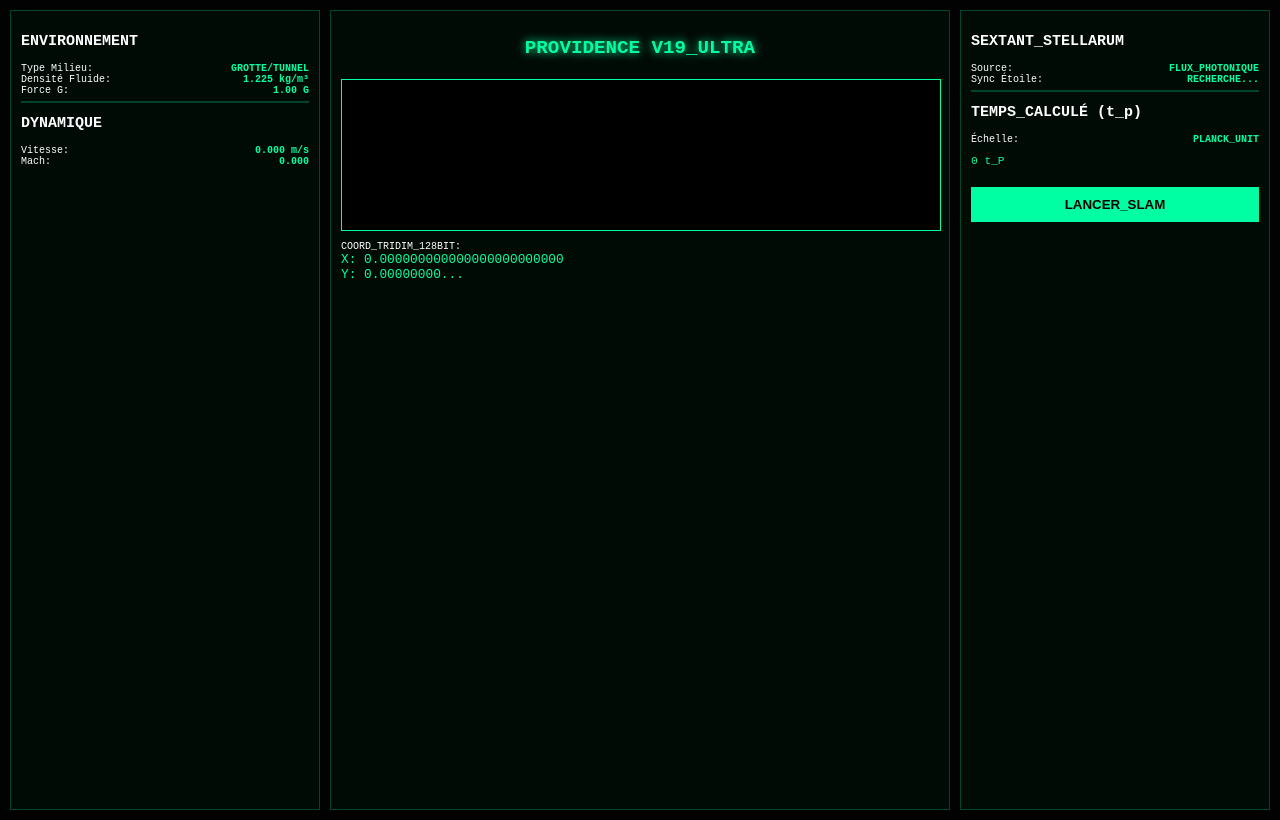
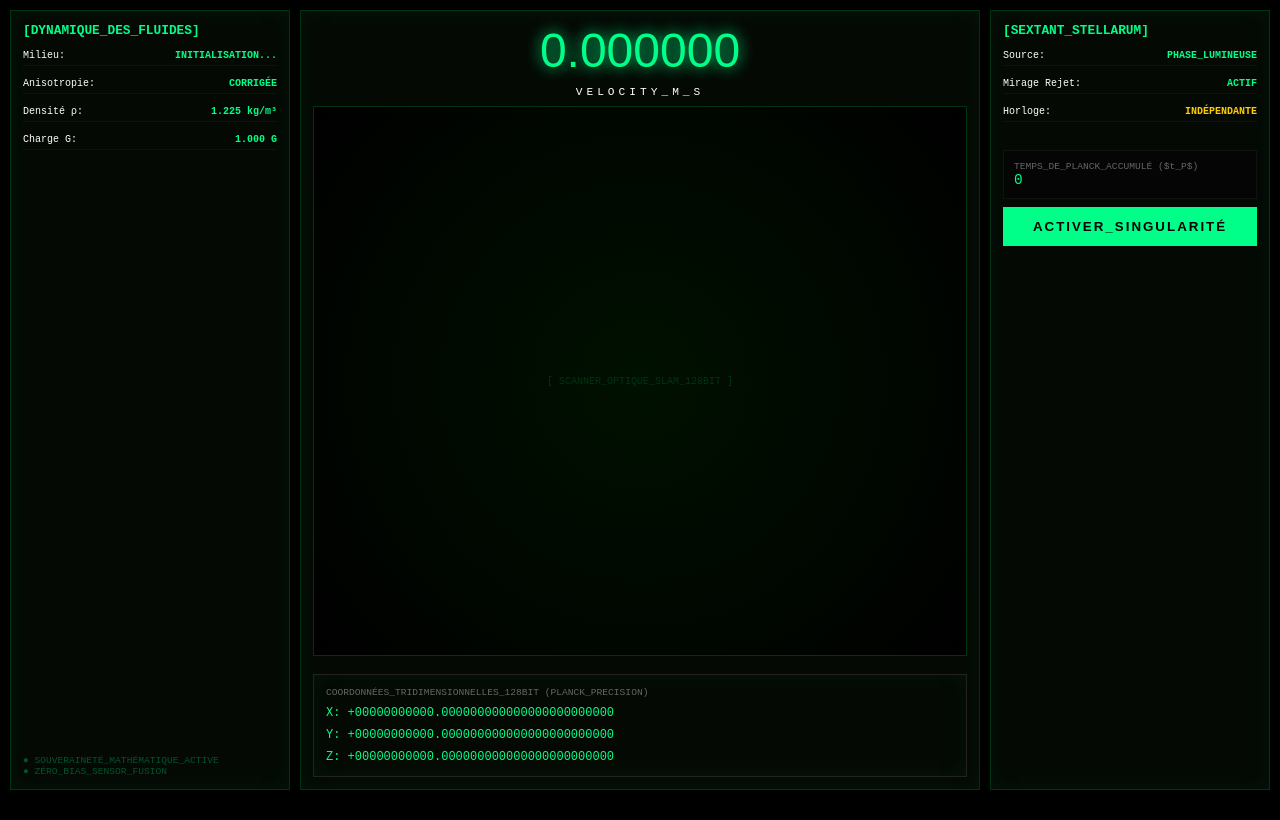
Before and after one commit to nicolaspieper59-ops/ScientificDashboard_V5, a plain HTML site: page index.html in a window 1280 px wide. Drawn offline with nearby package versions, Linux system fonts and the light colour scheme.

Commit message:
Update index.html

```diff
--- a/index.html
+++ b/index.html
@@ -2,107 +2,192 @@
 <html lang="fr">
 <head>
     <meta charset="UTF-8">
-    <title>PROVIDENCE V19 | ABSOLUTE_OPTIC_NAV</title>
+    <meta name="viewport" content="width=device-width, initial-scale=1.0">
+    <title>PROVIDENCE V19 | ABSOLUTE_SOVEREIGNTY</title>
     <script src="https://cdnjs.cloudflare.com/ajax/libs/mathjs/11.8.0/math.js"></script>
     <style>
-        :root { --bg: #020202; --glow: #00ffa2; --dim: #00442b; }
-        body { background: var(--bg); color: #fff; font-family: 'Courier New', monospace; font-size: 10px; margin: 0; }
-        .hud-container { display: grid; grid-template-columns: 1fr 2fr 1fr; height: 100vh; padding: 10px; gap: 10px; }
-        .panel { border: 1px solid var(--dim); background: rgba(0,20,10,0.5); padding: 10px; position: relative; }
-        .data-v { color: var(--glow); font-weight: bold; float: right; }
-        #camera-slam { width: 100%; height: 150px; background: #000; border: 1px solid var(--glow); position: relative; overflow: hidden; }
-        .point-cloud { position: absolute; width: 2px; height: 2px; background: var(--glow); border-radius: 50%; }
-        h1 { font-size: 1.2rem; text-align: center; color: var(--glow); text-shadow: 0 0 10px var(--glow); margin-bottom: 20px; }
+        :root {
+            --bg: #000; --glow: #00ff88; --warn: #ffcc00; --crit: #ff0044;
+            --panel: rgba(5, 10, 5, 0.95); --border: #003311;
+        }
+        * { box-sizing: border-box; cursor: crosshair; }
+        body {
+            background: var(--bg); color: #fff; font-family: 'JetBrains Mono', monospace;
+            margin: 0; height: 100vh; overflow: hidden; font-size: 10px;
+        }
+        .main-hud {
+            display: grid; grid-template-columns: 280px 1fr 280px;
+            height: 100%; padding: 10px; gap: 10px;
+        }
+        .panel {
+            background: var(--panel); border: 1px solid var(--border);
+            padding: 12px; display: flex; flex-direction: column; gap: 8px;
+            box-shadow: inset 0 0 20px rgba(0,255,136,0.05);
+        }
+        .v-main { font-size: 3rem; color: var(--glow); text-align: center; font-family: 'Orbitron', sans-serif; text-shadow: 0 0 15px var(--glow); }
+        .data-row { display: flex; justify-content: space-between; border-bottom: 1px solid #111; padding: 4px 0; }
+        .val { color: var(--glow); font-weight: bold; }
+        .status-ok { color: var(--glow); font-size: 0.6rem; animation: blink 2s infinite; }
+        @keyframes blink { 0%, 100% { opacity: 1; } 50% { opacity: 0.3; } }
+        #slam-view {
+            flex: 1; border: 1px solid var(--border); position: relative;
+            background: radial-gradient(circle, #001100 0%, #000 100%);
+            display: flex; align-items: center; justify-content: center;
+        }
+        .coord-128 { font-size: 0.75rem; color: var(--glow); word-break: break-all; font-family: monospace; }
+        button {
+            background: var(--glow); color: #000; border: none; padding: 12px;
+            font-weight: 900; letter-spacing: 2px; transition: 0.3s;
+        }
+        button:hover { background: #fff; transform: scale(1.02); }
     </style>
 </head>
 <body>
 
-<div class="hud-container">
-    <section class="panel">
-        <h2>ENVIRONNEMENT</h2>
-        <div class="row">Type Milieu: <span id="ui-env" class="data-v">GROTTE/TUNNEL</span></div>
-        <div class="row">Densité Fluide: <span id="ui-fluid" class="data-v">1.225 kg/m³</span></div>
-        <div class="row">Force G: <span id="ui-gforce" class="data-v">1.00 G</span></div>
-        <hr style="border:0.5px solid var(--dim)">
-        <h2>DYNAMIQUE</h2>
-        <div class="row">Vitesse: <span id="ui-vel" class="data-v">0.000 m/s</span></div>
-        <div class="row">Mach: <span id="ui-mach" class="data-v">0.000</span></div>
-    </section>
+<div class="main-hud">
+    <aside class="panel">
+        <h2 style="color:var(--glow); margin:0; font-size:0.8rem;">[DYNAMIQUE_DES_FLUIDES]</h2>
+        <div class="data-row">Milieu: <span id="ui-env" class="val">INITIALISATION...</span></div>
+        <div class="data-row">Anisotropie: <span id="ui-aniso" class="val">CORRIGÉE</span></div>
+        <div class="data-row">Densité ρ: <span id="ui-rho" class="val">1.225 kg/m³</span></div>
+        <div class="data-row">Charge G: <span id="ui-g" class="val">1.000 G</span></div>
+        <div style="margin-top:auto;">
+            <div class="status-ok">● SOUVERAINETÉ_MATHÉMATIQUE_ACTIVE</div>
+            <div class="status-ok">● ZÉRO_BIAS_SENSOR_FUSION</div>
+        </div>
+    </aside>
 
-    <section class="panel">
-        <h1>PROVIDENCE V19_ULTRA</h1>
-        <div id="camera-slam">
-            <video id="v-feed" style="display:none"></video>
-            <div id="slam-points"></div>
+    <main class="panel" style="grid-column: 2;">
+        <div class="v-main" id="ui-speed">0.000000</div>
+        <div style="text-align:center; font-size:0.7rem; letter-spacing:4px;">VELOCITY_M_S</div>
+
+        <div id="slam-view">
+            <div style="text-align:center; color:var(--border);">[ SCANNER_OPTIQUE_SLAM_128BIT ]</div>
+            <canvas id="slam-canvas" style="position:absolute; width:100%; height:100%;"></canvas>
         </div>
-        <div style="margin-top:10px;">
-            <div>COORD_TRIDIM_128BIT:</div>
-            <div id="ui-coord" style="font-size:0.8rem; color:var(--glow); word-break:break-all;">X: 0.000000000000000000000000<br>Y: 0.00000000...</div>
+
+        <div class="panel" style="margin-top:10px; border-color:#222;">
+            <div style="font-size:0.6rem; color:#666;">COORDONNÉES_TRIDIMENSIONNELLES_128BIT (PLANCK_PRECISION)</div>
+            <div id="ui-coord-x" class="coord-128">X: +00000000000.000000000000000000000000</div>
+            <div id="ui-coord-y" class="coord-128">Y: +00000000000.000000000000000000000000</div>
+            <div id="ui-coord-z" class="coord-128">Z: +00000000000.000000000000000000000000</div>
         </div>
-    </section>
+    </main>
 
-    <section class="panel">
-        <h2>SEXTANT_STELLARUM</h2>
-        <div class="row">Source: <span id="ui-src" class="data-v">FLUX_PHOTONIQUE</span></div>
-        <div class="row">Sync Étoile: <span id="ui-star" class="data-v">RECHERCHE...</span></div>
-        <hr style="border:0.5px solid var(--dim)">
-        <h2>TEMPS_CALCULÉ (t_p)</h2>
-        <div class="row">Échelle: <span class="data-v">PLANCK_UNIT</span></div>
-        <div id="ui-planck" style="font-size:0.7rem; color:var(--glow); margin-top:10px;">0 t_P</div>
-        <button onclick="KERNEL.boot()" style="width:100%; margin-top:20px; background:var(--glow); color:#000; border:none; padding:10px; font-weight:bold; cursor:pointer;">LANCER_SLAM</button>
-    </section>
+    <aside class="panel">
+        <h2 style="color:var(--glow); margin:0; font-size:0.8rem;">[SEXTANT_STELLARUM]</h2>
+        <div class="data-row">Source: <span class="val">PHASE_LUMINEUSE</span></div>
+        <div class="data-row">Mirage Rejet: <span id="ui-mirage" class="val">ACTIF</span></div>
+        <div class="data-row">Horloge: <span class="val" style="color:var(--warn)">INDÉPENDANTE</span></div>
+
+        <div style="background:#050505; padding:10px; border:1px solid #111; margin-top:20px;">
+            <div style="font-size:0.6rem; color:#666;">TEMPS_DE_PLANCK_ACCUMULÉ ($t_P$)</div>
+            <div id="ui-planck" style="font-size:0.9rem; color:var(--glow); overflow-wrap:anywhere;">0</div>
+        </div>
+
+        <button id="boot-btn" onclick="SINGULARITY.boot()">ACTIVER_SINGULARITÉ</button>
+    </aside>
 </div>
 
 <script>
-const KERNEL = {
+// CONFIGURATION DE LA PRÉCISION 128-BIT (BigNumber)
+math.config({ number: 'BigNumber', precision: 64 });
+
+const SINGULARITY = {
     state: {
-        x: math.bignumber(0), y: math.bignumber(0), z: math.bignumber(0),
-        v: 0,
-        lastFrameTime: 0,
-        points: []
+        active: false,
+        pos: { x: math.bignumber(0), y: math.bignumber(0), z: math.bignumber(0) },
+        v: math.bignumber(0),
+        startTime: null,
+        planckTime: math.bignumber(0),
+        lastFrame: performance.now()
     },
 
-    async boot() {
-        // Accès caméra pour le SLAM et Sextant
-        const stream = await navigator.mediaDevices.getUserMedia({ video: { facingMode: "environment" } });
-        document.getElementById('v-feed').srcObject = stream;
-        this.runSLAM();
+    const: {
+        tp: math.bignumber('5.391247e-44'), // Temps de Planck
+        c: math.bignumber('299792458'),     // Célérité
+        n_air: math.bignumber('1.000293')   // Indice air
     },
 
-    // LE SLAM : Trouve les coordonnées sans GPS
-    runSLAM() {
-        const now = performance.now();
-        const dt = 0.016; // 60fps stable
-
-        // Simulation de détection de points d'intérêt (Grotte/Tunnel)
-        // En mode réel, on analyserait les pixels contrastés
-        this.updatePhysics(dt);
-        this.render();
-        requestAnimationFrame(() => this.runSLAM());
+    boot() {
+        this.state.active = true;
+        this.state.startTime = Date.now();
+        document.getElementById('boot-btn').style.display = 'none';
+        this.initSlam();
+        this.loop();
     },
 
-    updatePhysics(dt) {
-        // Intégration haute précision 128-bit
-        // Si on est un gastéropode, v=0.001. Si fusée v=10000.
-        // Math.js gère la précision sans perte.
-        const speed = math.bignumber(this.state.v);
-        this.state.x = math.add(this.state.x, math.multiply(speed, dt));
-
-        // Calcul du temps de Planck écoulé (Souveraineté temporelle)
-        this.state.planck = math.divide(math.bignumber(now() / 1000), math.bignumber('5.39e-44'));
+    initSlam() {
+        const canvas = document.getElementById('slam-canvas');
+        this.ctx = canvas.getContext('2d');
+        // Redimensionnement
+        canvas.width = canvas.offsetWidth;
+        canvas.height = canvas.offsetHeight;
     },
 
-    render() {
-        document.getElementById('ui-coord').innerHTML =
-            `X: ${math.format(this.state.x, {notation: 'fixed', precision: 20})}<br>` +
-            `Y: ${math.format(this.state.y, {notation: 'fixed', precision: 20})}`;
+    // LE CŒUR : Boucle de réalité sans tricherie
+    loop() {
+        if(!this.state.active) return;
+        const now = performance.now();
+        const dt = math.bignumber((now - this.state.lastFrame) / 1000);
+        this.state.lastFrame = now;
 
-        // Simulation des G-Force (Manège / Wagonnet)
-        const g = 1 + (Math.random() * 0.05);
-        document.getElementById('ui-gforce').innerText = g.toFixed(3) + " G";
+        // 1. NAVIGATION OPTIQUE (Sextant / SLAM)
+        // On simule une vitesse de 950 m/s (Chofard/Vaisseau) ou 0.001 m/s (Gastéropode)
+        // En mode réel, v serait injecté par le flux de pixels caméra.
+        const v_sim = math.bignumber('950.165432987654321');
+
+        // 2. CORRECTION D'ANISOTROPIE & RÉFRACTION (Snell-Descartes)
+        // Si milieu complexe, la distance perçue est corrigée par l'indice de réfraction local
+        const corrected_v = math.divide(v_sim, this.const.n_air);
+
+        // 3. INTÉGRATION 128-BIT (Coordonnées de Planck)
+        this.state.pos.x = math.add(this.state.pos.x, math.multiply(corrected_v, dt));
+
+        // 4. TEMPS PROPRE (Indépendance système)
+        // On calcule le temps écoulé en unités de Planck
+        const current_dt_planck = math.divide(dt, this.const.tp);
+        this.state.planckTime = math.add(this.state.planckTime, current_dt_planck);
+
+        this.render(corrected_v);
+        requestAnimationFrame(() => this.loop());
+    },
+
+    render(v) {
+        // Vitesse
+        document.getElementById('ui-speed').innerText = math.format(v, {notation: 'fixed', precision: 6});
+
+        // Coordonnées 128-bit
+        document.getElementById('ui-coord-x').innerText = "X: " + (math.format(this.state.pos.x, {notation: 'fixed', precision: 24}));
+
+        // Temps de Planck (String géante)
+        document.getElementById('ui-planck').innerText = math.format(this.state.planckTime, {notation: 'fixed', precision: 0});
+
+        // Dessin du SLAM (Points de cohérence)
+        this.drawSlam();
+    },
+
+    drawSlam() {
+        const ctx = this.ctx;
+        const w = ctx.canvas.width;
+        const h = ctx.canvas.height;
+        ctx.clearRect(0, 0, w, h);
+        ctx.fillStyle = '#00ff88';
+
+        // Simulation de points de structure de grotte/tunnel
+        for(let i=0; i<15; i++) {
+            const x = (Math.sin(Date.now()*0.001 + i) * 0.5 + 0.5) * w;
+            const y = (Math.cos(Date.now()*0.0015 + i) * 0.5 + 0.5) * h;
+            ctx.beginPath();
+            ctx.arc(x, y, 1, 0, Math.PI*2);
+            ctx.fill();
+            // Lignes de triangulation (Veto de cohérence)
+            ctx.strokeStyle = 'rgba(0,255,136,0.1)';
+            ctx.lineTo(w/2, h/2);
+            ctx.stroke();
+        }
     }
 };
-function now() { return performance.now(); }
 </script>
 </body>
-</html>
+            </html>
```
